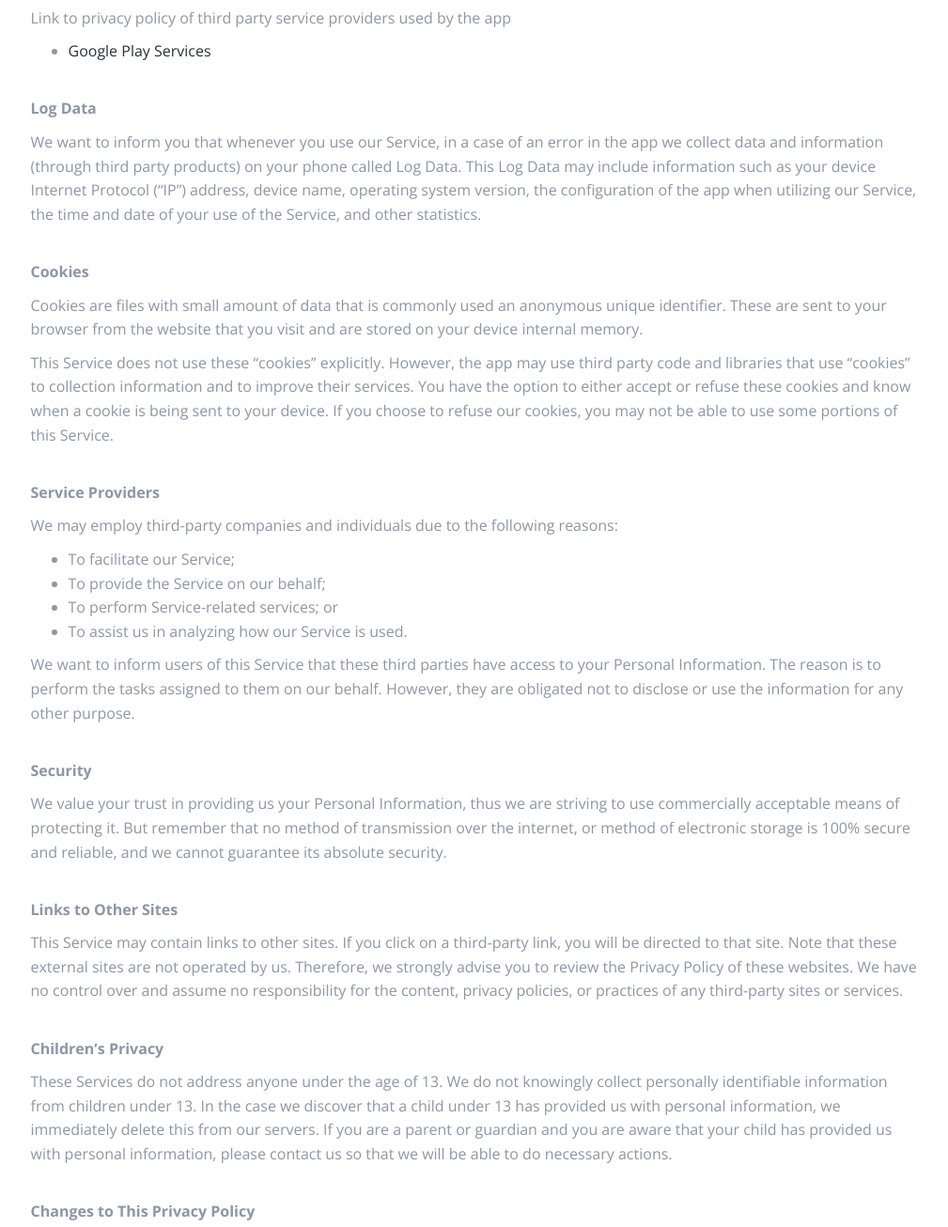
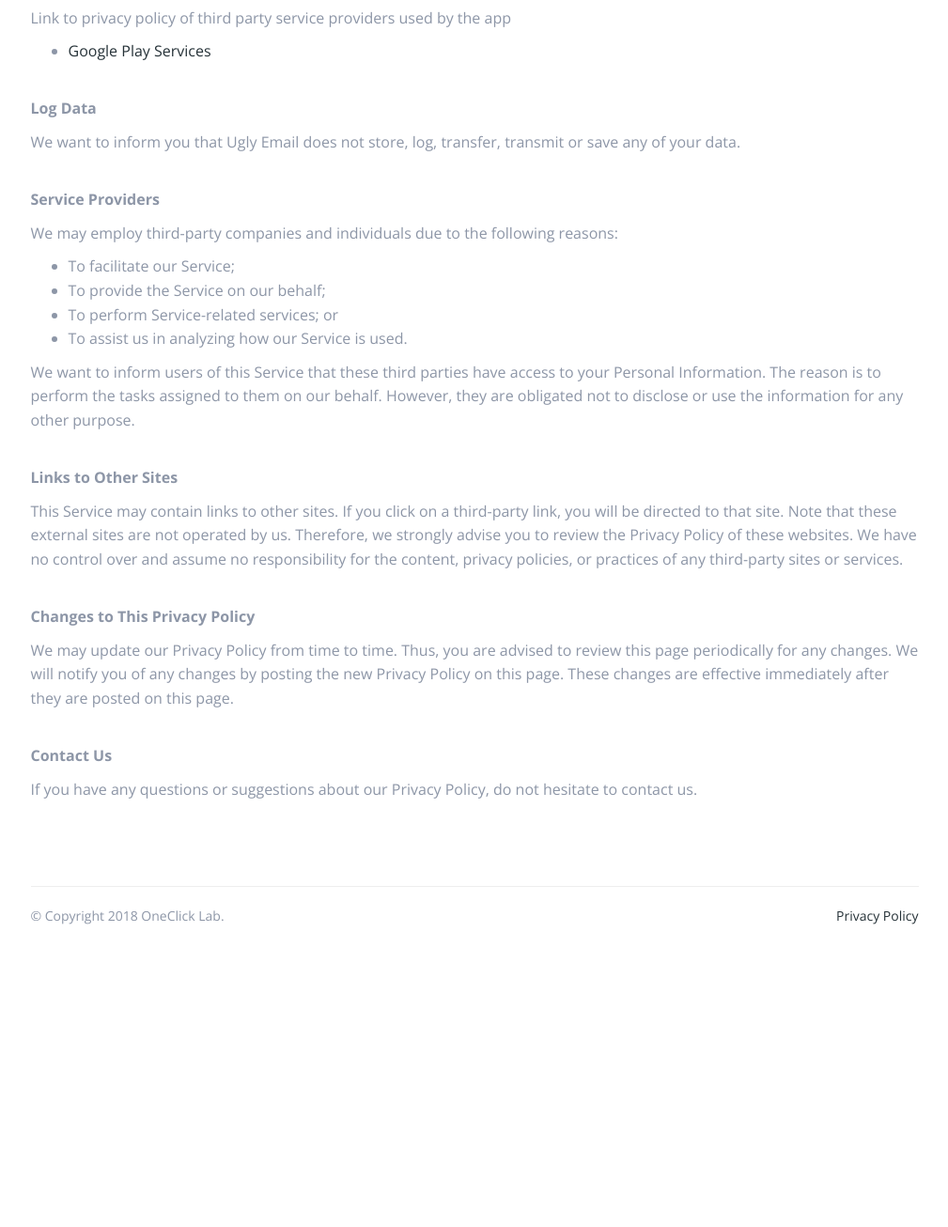
Before and after one commit to OneClickLab/ugly-email-website, a plain HTML site: page privacy.html in a window 1280 px wide. Shown: the part 760-2066 px from the top of the page at 94% size, without its empty margins (135-1144 px from the left). After the commit the page ends 1777 px from the top, so only its background shows below. Drawn offline with nearby package versions, Linux system fonts and the light colour scheme; some packages are replaced by stand-ins of ours; a script that the page names is missing.

Commit message:
Update privacy.html

```diff
--- a/privacy.html
+++ b/privacy.html
@@ -71,23 +71,7 @@
               <p>
                 <strong>Log Data</strong>
               </p>
-              <p> We want to inform you that whenever you use our Service, in a case of an error in the app we collect data and information
-                (through third party products) on your phone called Log Data. This Log Data may include information such as your device
-                Internet Protocol (“IP”) address, device name, operating system version, the configuration of the app when utilizing our
-                Service, the time and date of your use of the Service, and other statistics.
-              </p>
-              <br/>
-              <p>
-                <strong>Cookies</strong>
-              </p>
-              <p>Cookies are files with small amount of data that is commonly used an anonymous unique identifier. These are sent to your
-                browser from the website that you visit and are stored on your device internal memory.
-              </p>
-              <p>This Service does not use these “cookies” explicitly. However, the app may use third party code and libraries that use “cookies”
-                to collection information and to improve their services. You have the option to either accept or refuse these cookies and
-                know when a cookie is being sent to your device. If you choose to refuse our cookies, you may not be able to use some portions
-                of this Service.
-              </p>
+              <p> We want to inform you that Ugly Email does not store, log, transfer, transmit or save any of your data.</p>
               <br/>
               <p>
                 <strong>Service Providers</strong>
@@ -105,29 +89,12 @@
               </p>
               <br/>
               <p>
-                <strong>Security</strong>
-              </p>
-              <p> We value your trust in providing us your Personal Information, thus we are striving to use commercially acceptable means
-                of protecting it. But remember that no method of transmission over the internet, or method of electronic storage is 100%
-                secure and reliable, and we cannot guarantee its absolute security.
-              </p>
-              <br/>
-              <p>
                 <strong>Links to Other Sites</strong>
               </p>
               <p>This Service may contain links to other sites. If you click on a third-party link, you will be directed to that site. Note
                 that these external sites are not operated by us. Therefore, we strongly advise you to review the Privacy Policy of these
                 websites. We have no control over and assume no responsibility for the content, privacy policies, or practices of any third-party
                 sites or services.
-              </p>
-              <br/>
-              <p>
-                <strong>Children’s Privacy</strong>
-              </p>
-              <p>These Services do not address anyone under the age of 13. We do not knowingly collect personally identifiable information
-                from children under 13. In the case we discover that a child under 13 has provided us with personal information, we immediately
-                delete this from our servers. If you are a parent or guardian and you are aware that your child has provided us with personal
-                information, please contact us so that we will be able to do necessary actions.
               </p>
               <br/>
               <p>
```
